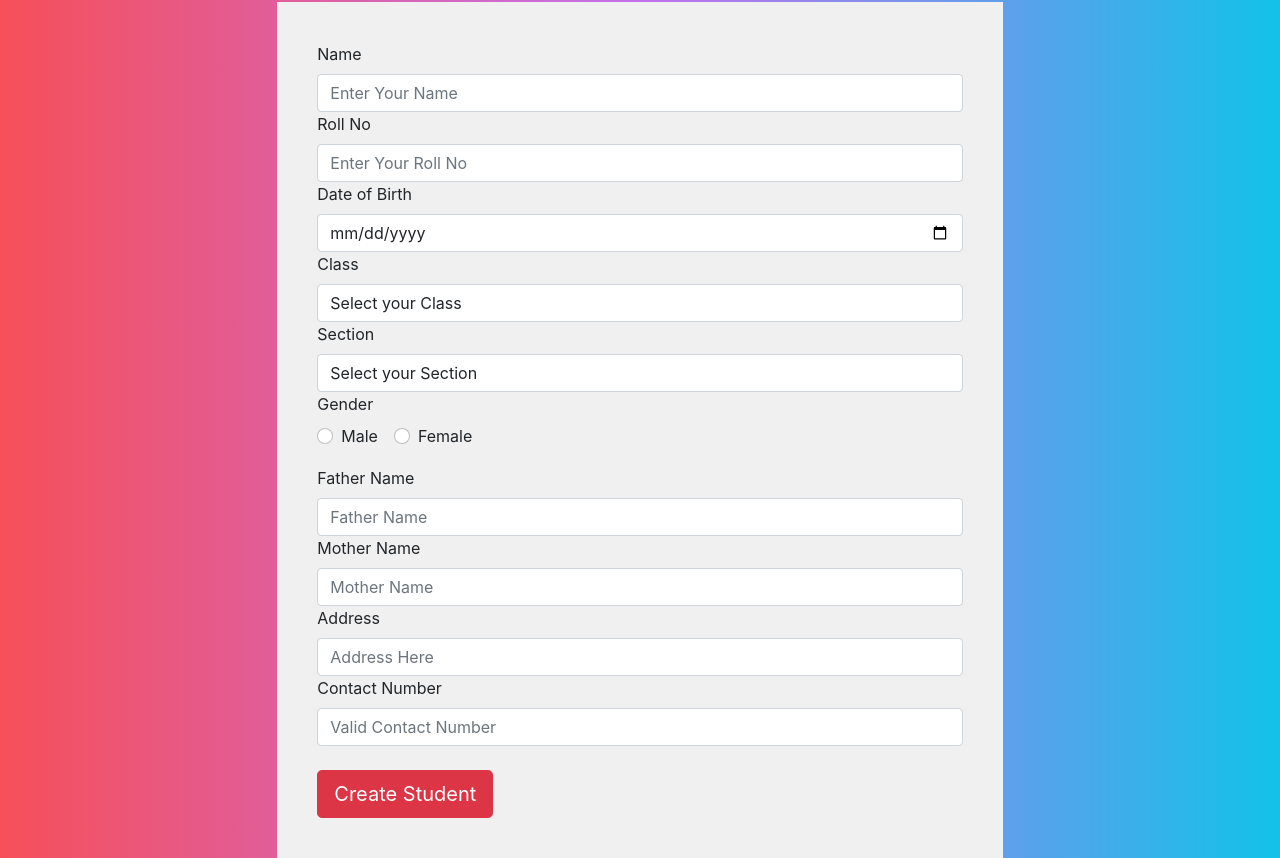
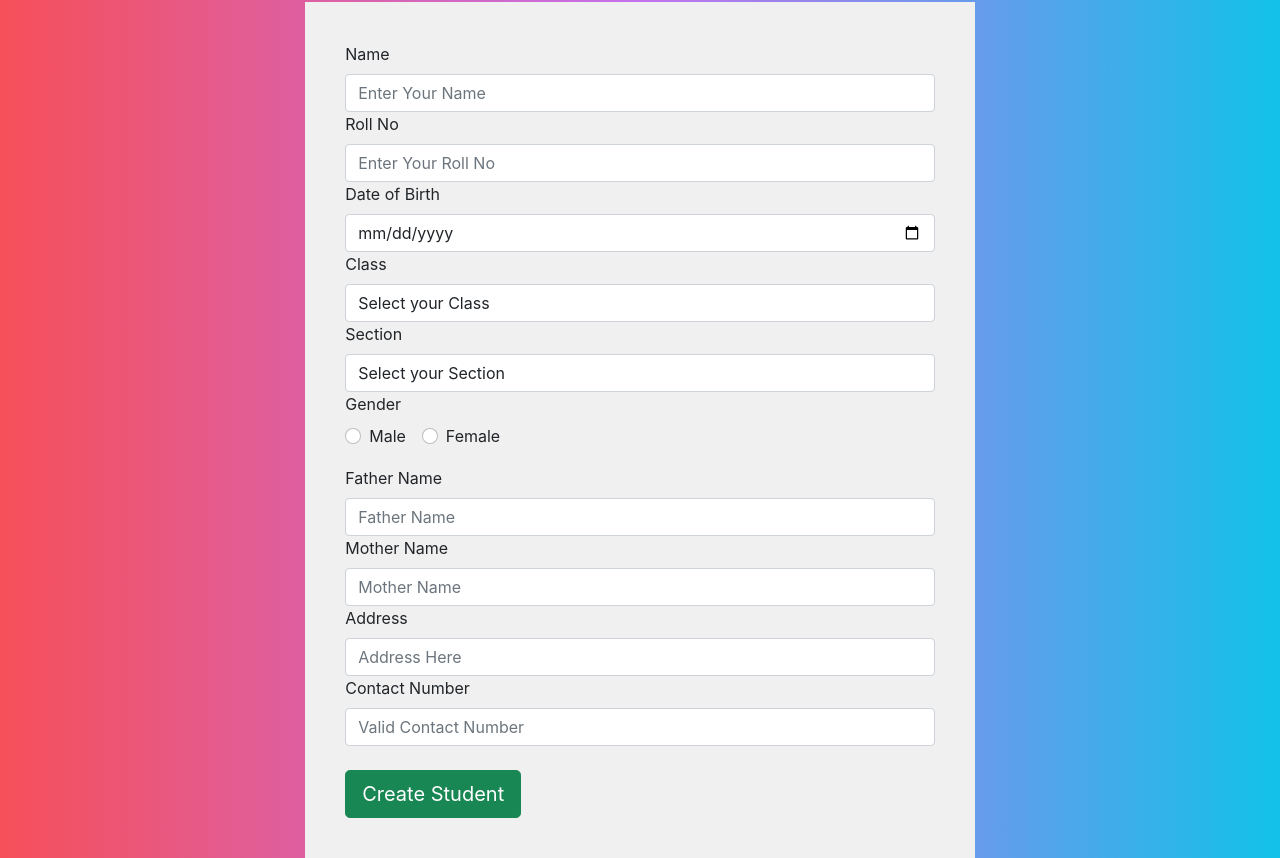
Before and after one commit to vasanth-senthilkumar/Student_App_Final, a React (Create React App) app: page / in a window 1280 px wide. Shown: the part 186-1044 px from the top of the page. Built offline with nearby package versions, Linux system fonts and the light colour scheme; the HTML template or start-up script is replaced by a standard one.

Commit message:
first commit

```diff
--- a/src/App.css
+++ b/src/App.css
@@ -3,7 +3,7 @@
 }
 
 .student-create-wapper{
-  width: 65%;
+  width: 60%;
 }
 
 .student-list-wrapper{
--- a/src/components/create-student.component.js
+++ b/src/components/create-student.component.js
@@ -243,7 +243,7 @@ export default class CreateStudent extends Component {
           </Form.Group>
           <br/>
 
-          <Button variant="danger" size="lg" block="block" onClick={(evt) => this.handleSubmitDetails(evt)}>
+          <Button variant="success" size="lg" block="block" onClick={(evt) => this.handleSubmitDetails(evt)}>
             Create Student
           </Button>
         </Form>
```
